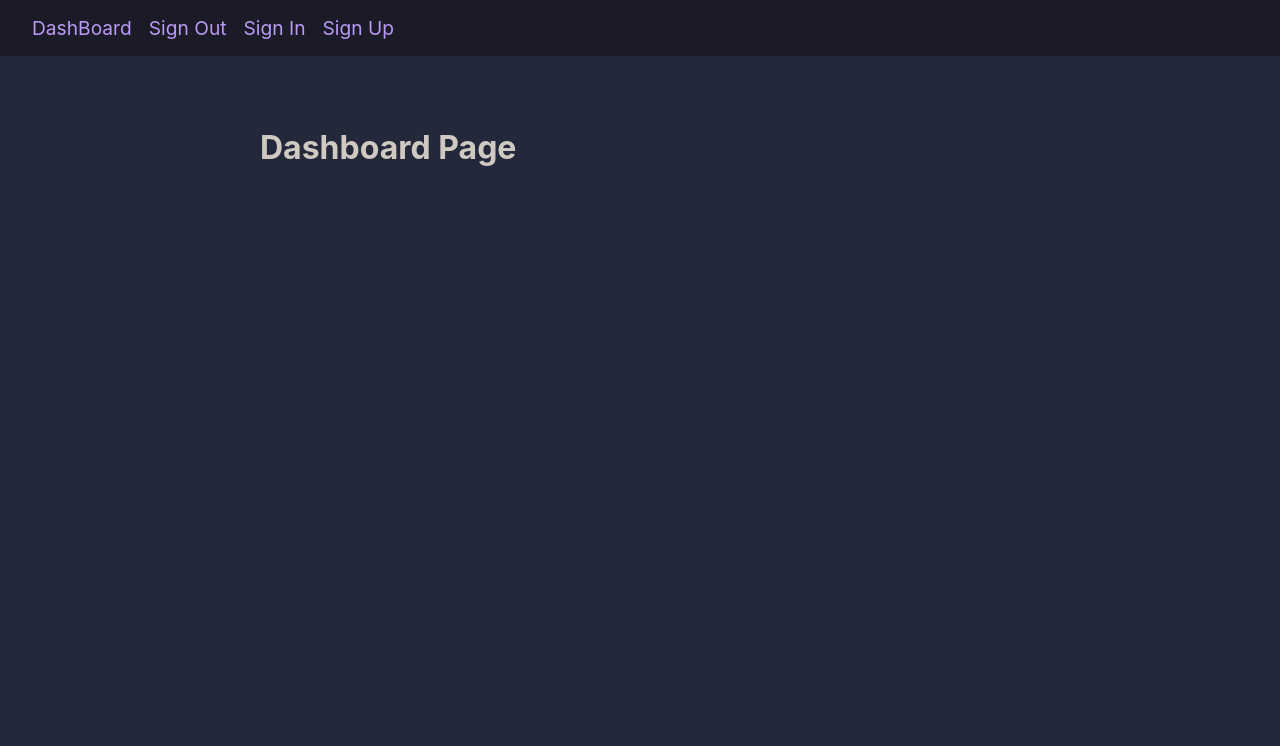
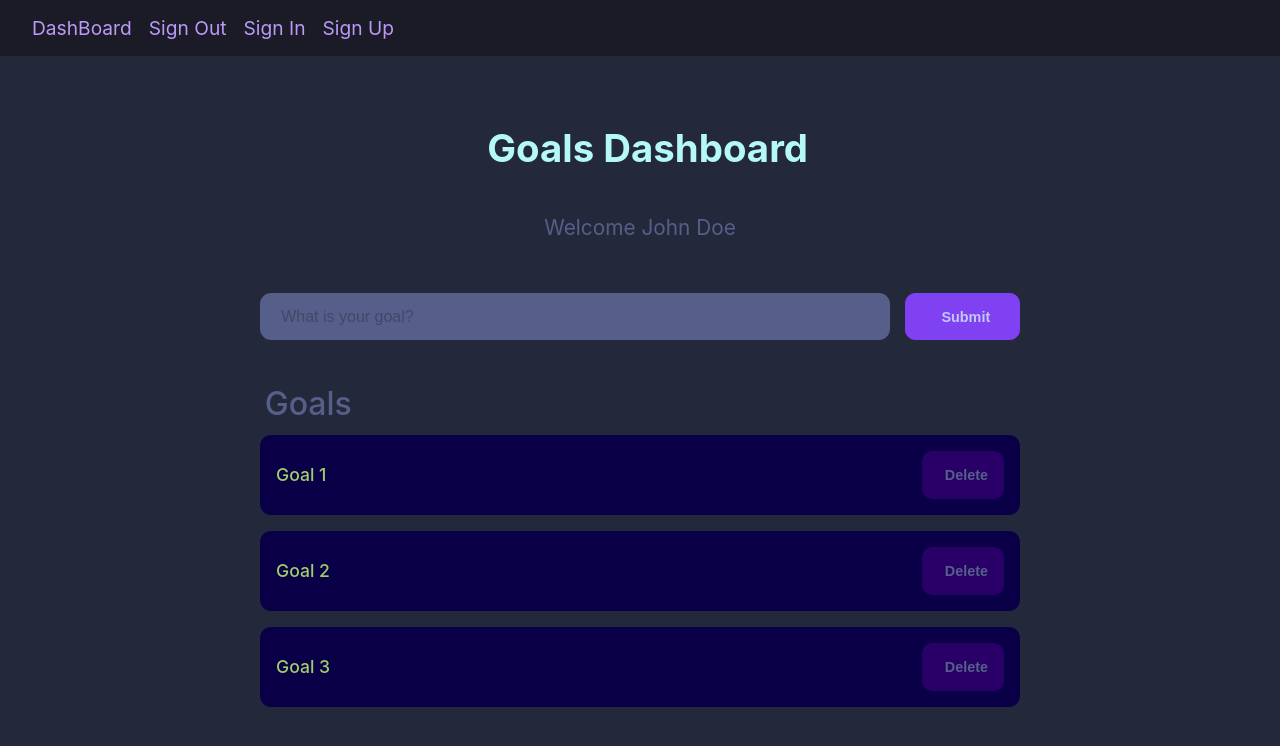
Before and after one commit to pedrofrohmut/goals-desktop, a React (Vite) app in the folder src/renderer/: page / in a window 1280 px wide. Shown: the top 746 px of the page. Built offline with nearby package versions, Linux system fonts and the light colour scheme.

Commit message:
Dashboard UI no functionalities

```diff
--- /dev/null
+++ b/src/renderer/src/assets/goal-list.css
@@ -0,0 +1,40 @@
+.goals {
+    margin: 2rem 0;
+}
+
+.goals .goals-title {
+    color: var(--gray-500);
+    font-size: 2rem;
+    font-weight: 500;
+    padding: 1.2rem 0 1.2rem 0.3rem;
+}
+
+.goal {
+    background-color: var(--bDarkBlue);
+    color: var(--black);
+    margin: 0 0 1rem 0;
+    border: 0;
+    border-radius: var(--borderRadius);
+    padding: 1rem;
+    display: flex;
+    align-items: center;
+}
+
+.goal div {
+    flex: 1;
+    font-size: 1.1rem;
+    color: var(--green);
+    font-weight: 500;
+}
+
+.goal button {
+    background-color: var(--blue-100);
+    border: 0;
+    color: var(--gray-500);
+    padding: 1rem;
+    font-size: 0.9rem;
+}
+
+.goal i {
+    font-size: 0.8rem;
+}
--- /dev/null
+++ b/src/renderer/src/components/AddGoalForm.tsx
@@ -0,0 +1,51 @@
+import { useState } from "react"
+
+type Props = {
+    addGoal: (content: string) => void
+}
+
+const AddGoalForm = ({ addGoal }: Props) => {
+    const [isSubmitted, setIsSubmitted] = useState(false)
+
+    const [content, setContent] = useState("")
+
+    const resetState = () => {
+        setContent("")
+        setTimeout(() => {
+            setIsSubmitted(false)
+        }, 2000)
+    }
+
+    const handleSubmit = (e: React.FormEvent) => {
+        e.preventDefault()
+        setIsSubmitted(true)
+
+        addGoal(content)
+
+        resetState()
+    }
+
+    return (
+        <section className="form">
+            <form onSubmit={handleSubmit}>
+                <div className="form-inline-group">
+                    <input
+                        className="form-text"
+                        type="text"
+                        placeholder="What is your goal?"
+                        required
+                        min="3"
+                        value={content}
+                        onChange={e => setContent(e.target.value)}
+                    />
+                    <button className="btn" type="submit" disabled={isSubmitted}>
+                        <i className="fa-solid fa-paper-plane"></i>
+                        Submit
+                    </button>
+                </div>
+            </form>
+        </section>
+    )
+}
+
+export default AddGoalForm
--- /dev/null
+++ b/src/renderer/src/components/GoalList.tsx
@@ -0,0 +1,28 @@
+import "../assets/goal-list.css"
+
+import { Goal } from "../redux/types"
+
+import GoalListItem from "./GoalListItem"
+
+type GoalListProps = {
+    goals: Goal[]
+    removeGoal: (goalId: string) => void
+}
+
+const GoalList = ({ goals, removeGoal }: GoalListProps) => (
+    <div className="goals">
+        <div className="goals-title">Goals</div>
+
+        {goals && goals.length > 0 && (
+            <>
+                {goals.map((goal: Goal) => (
+                    <GoalListItem goal={goal} removeGoal={removeGoal} />
+                ))}
+            </>
+        )}
+
+        {(!goals || goals.length == 0) && <div className="goals-title">No goals to display</div>}
+    </div>
+)
+
+export default GoalList
--- /dev/null
+++ b/src/renderer/src/components/GoalListItem.tsx
@@ -0,0 +1,25 @@
+import { Goal } from "../redux/types"
+
+type GoalListItemProps = {
+    goal: Goal
+    removeGoal: (id: string) => void
+}
+
+const GoalListItem = ({ goal, removeGoal }: GoalListItemProps) => (
+    <div className="goal" key={goal.id}>
+        <div className="content">{goal.text}</div>
+        <button
+            className="btn"
+            onClick={() => {
+                if (goal && goal.id) {
+                    removeGoal(goal.id)
+                }
+            }}
+        >
+            <i className="fa-solid fa-trash-can"></i>
+            Delete
+        </button>
+    </div>
+)
+
+export default GoalListItem
--- a/src/renderer/src/pages/DashboardPage.tsx
+++ b/src/renderer/src/pages/DashboardPage.tsx
@@ -1,8 +1,46 @@
+import { useState } from "react"
+
+import Spinner from "../components/Spinner"
+import AddGoalForm from "../components/AddGoalForm"
+import GoalList from "../components/GoalList"
+
+// TEMP:
+const isLoadingGoals = false
+const goals = [
+    { id: 1, text: "Goal 1" },
+    { id: 2, text: "Goal 2" },
+    { id: 3, text: "Goal 3" },
+]
+const user = {
+    email: "john@doe.com",
+    name: "John Doe"
+}
+
 const DashboardPage = () => {
+    const [isLoading, setIsLoading] = useState(false)
+
+    const handleAdd = () => {}
+
+    const handleDelete = () => {}
+
     return (
-        <div className="page-container">
-            <h1>Dashboard Page</h1>
-        </div>
+        <>
+            {(isLoading || isLoadingGoals) && <Spinner />}
+
+            <div className="page-container">
+                <section className="heading">
+                    <h1 className="page-title">
+                        <i className="fa-solid fa-calendar-days"></i>
+                        Goals Dashboard
+                    </h1>
+                    <p>Welcome {user && user.name ? user.name : "username"}</p>
+                </section>
+
+                <AddGoalForm addGoal={handleAdd} />
+
+                <GoalList goals={goals} removeGoal={handleDelete} />
+            </div>
+        </>
     )
 }
 
--- /dev/null
+++ b/src/renderer/src/redux/types.ts
@@ -0,0 +1,69 @@
+export type AuthHeaders = {
+    Authorization: string
+}
+
+export type AuthState = {
+    user?: User | null
+    isLoading?: boolean
+    isSuccess?: boolean
+    isError?: boolean
+    message?: string
+}
+
+export type CreateGoal = {
+    text?: string
+    userId?: string
+}
+
+export type Goal = {
+    id?: string
+    text?: string
+    userId?: string
+}
+
+export type GoalState = {
+    goals: Goal[]
+    isLoading: boolean
+    isSuccess: boolean
+    isError: boolean
+    message: string
+}
+
+export type SessionUser = {
+    id: string
+    name: string
+    email: string
+    token: string
+}
+
+export type UpdatedGoal = {
+    id: string
+    text: string
+}
+
+export type CreateUser = {
+    name?: string
+    email?: string
+    password?: string
+    phone?: string
+}
+
+export type User = {
+    id?: string
+    name?: string
+    email?: string
+    phone?: string
+    password?: string
+    token?: string
+}
+
+export type UserCredentials = {
+    email: string
+    password: string
+}
+
+export type ResponseGoal = {
+    _id?: string
+    text?: string
+    userId?: string
+}
```
